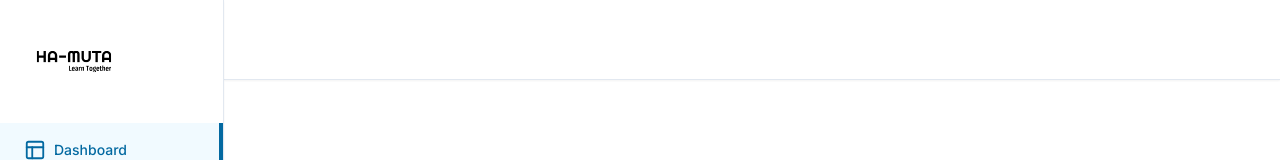
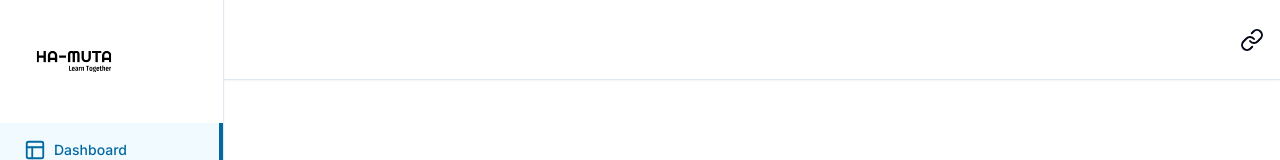
Before and after one commit to Jennydunix/ha-muta, a Next.js app: page / in a window 1280 px wide. Shown: the top 160 px of the page. Built offline with nearby package versions, Linux system fonts and the light colour scheme.

Commit message:
working on dynamic layout

```diff
--- a/components/navbar-routes.tsx
+++ b/components/navbar-routes.tsx
@@ -1,10 +1,31 @@
 "use client"
 
 import { UserButton } from "@clerk/nextjs"
+import { usePathname, useRouter } from "next/navigation"
+import { Button } from "@/components/ui/button";
+
+import { Link, LogOut } from "lucide-react";
 
 export const NavbarRoutes = () => {
+    const pathname = usePathname();
+    const router = useRouter();
+
+    const isTeacherPage = pathname?.startsWith("/teacher");
+    const isPlayerPage = pathname?.includes("/chapter");
     return (
-        <div className="flex gap-x-2 ml-auto ">
+        <div className="flex gap-x-2 ml-auto">
+            {isTeacherPage || isPlayerPage ? (
+                <Button>
+                    <LogOut className="h-4 w-4 mr-2" />
+                    Exit
+                </Button>
+            ) : (
+                <Link href="/teacher/courses ">
+                    <Button>
+                        Teacher mode
+                    </Button>
+                </Link>
+            )}
             <UserButton />
         </div>
     )
```
